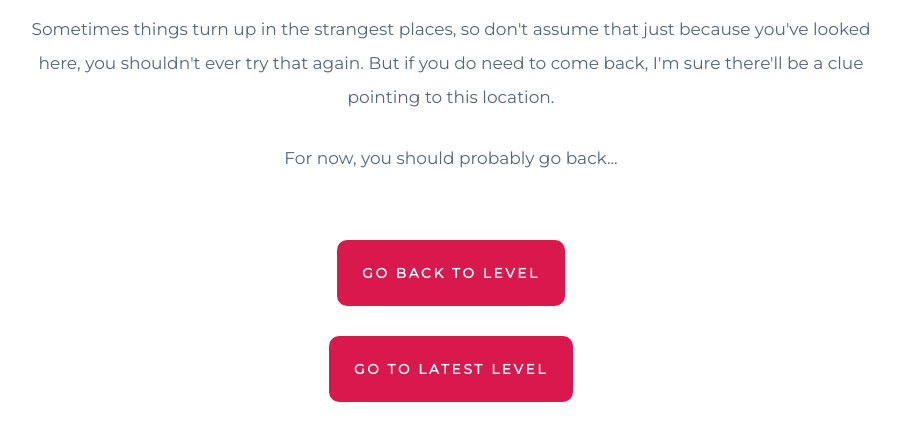
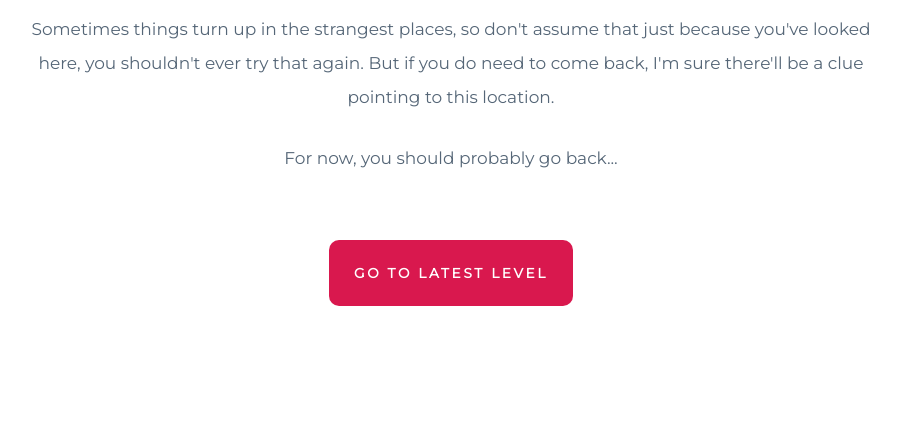
Before and after one commit to blue-llama/e-treasure-hunt, a Django app: page /nothing-here in a window 1280 px wide. Shown: the part 298-739 px from the top of the page, without its empty margins (189-1089 px from the left). Run offline with Django 3.2, Linux system fonts and the light colour scheme; the visitor is signed in with stand-in values (Sample User, id 1).

Commit message:
Fix the "nothing here" page
Use the parameters that we actually pass in

```diff
--- a/hunt/templates/nothing.html
+++ b/hunt/templates/nothing.html
@@ -14,12 +14,14 @@
     For now, you should probably go back...
   </p>
 </div>
-{% if team_level != latest_level %}
+{% if search_level is not None %}
 <a class="gobutton" href="/level/{{ search_level }}">
   GO BACK TO LEVEL
 </a>
 {% endif %}
+{% if team_level != search_level %}
 <a class="gobutton" href="/level/{{ team_level }}">
   GO TO LATEST LEVEL
 </a>
+{% endif %}
 {% endblock %}
--- a/hunt/views.py
+++ b/hunt/views.py
@@ -135,9 +135,11 @@ def search(request: HttpRequest) -> HttpResponse:
 def nothing(request: HttpRequest) -> HttpResponse:
     template = loader.get_template("nothing.html")
 
+    team_level = request.user.huntinfo.level
     lvl = request.GET.get("lvl")
+    search_level = None if lvl is None else int(lvl)
 
-    context = {"team_level": request.user.huntinfo.level, "search_level": lvl}
+    context = {"team_level": team_level, "search_level": search_level}
     return HttpResponse(template.render(context, request))
 
 
```
